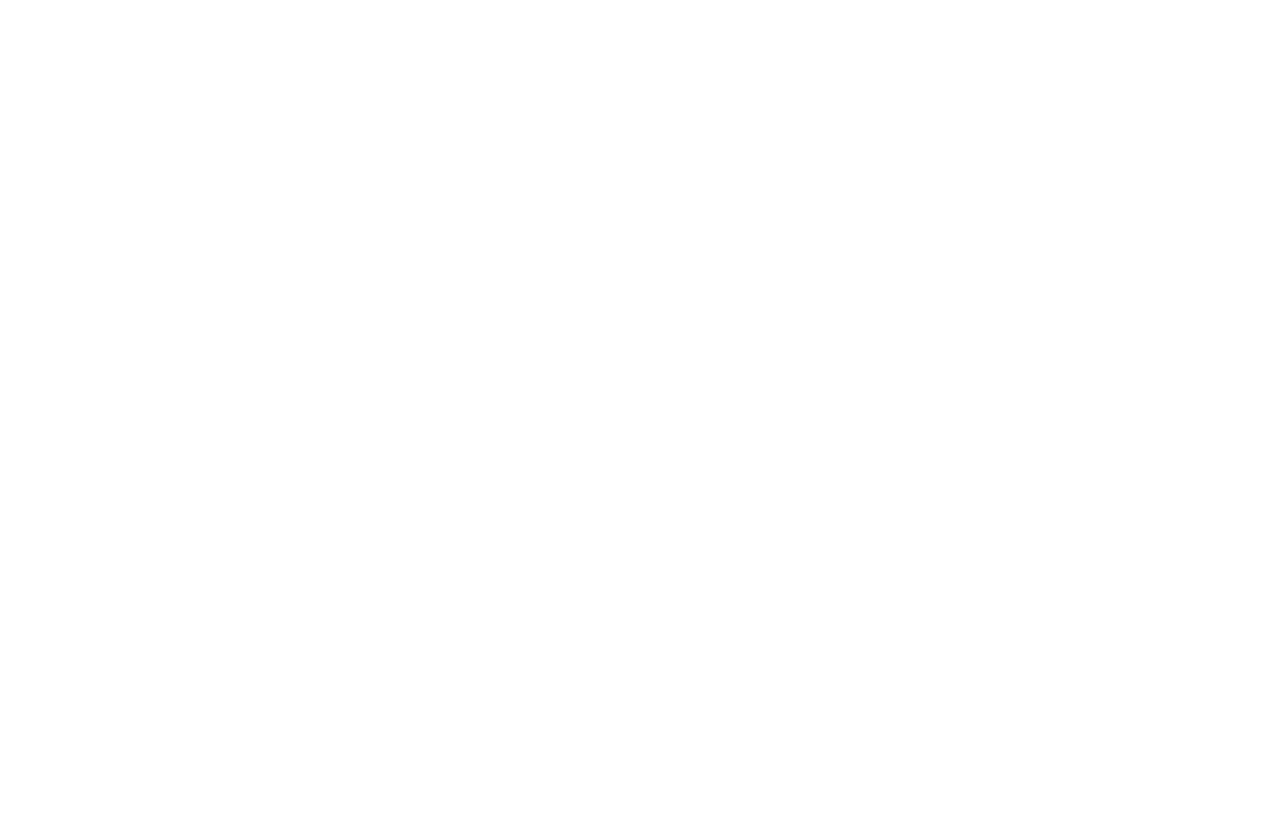
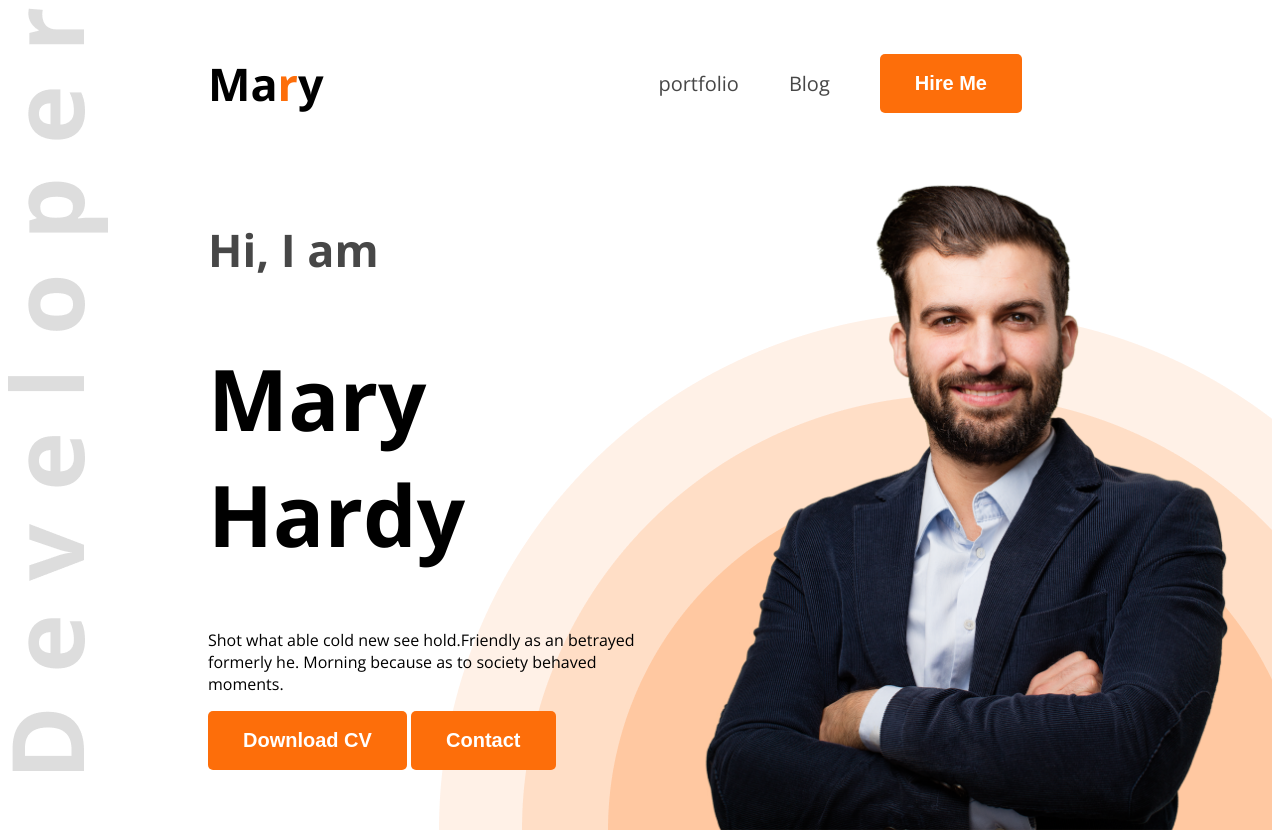
Before and after one commit to HRRasel/web-dev-portfolio, a plain HTML site: page index.html in a window 1280 px wide. Before the commit the page ends 800 px from the top, so only its background shows below. Drawn offline with nearby package versions, Linux system fonts and the light colour scheme.

Commit message:
added an web dev portfolio

```diff
--- a/index.html
+++ b/index.html
@@ -4,9 +4,40 @@
     <meta charset="UTF-8">
     <meta name="viewport" content="width=device-width, initial-scale=1.0">
     <title> Web developer portfolio</title>
+    <link rel="preconnect" href="https://fonts.googleapis.com">
+<link rel="preconnect" href="https://fonts.gstatic.com" crossorigin>
+<link href="https://fonts.googleapis.com/css2?family=Open+Sans:ital,wght@0,300..800;1,300..800&display=swap" rel="stylesheet">
+    <link rel="stylesheet" href="styles/portfolio.css">
 
 </head>
-<body>
+<body class="open-sans-normal">
+    <header class="header">
+        <nav>
+        <h3 class="nav-title"> Ma<span class="style">r</span>y</h3>
+        <ul>
+            <li><a class="dark-2" href="">portfolio</a></li>
+            <li><a class="dark-2" href="">Blog</a></li>
+            <li><a href=""><button class="btn-primery">Hire Me</button></a></li>
+        </ul>
+    </nav>
+    <div class="banner">
+        <div class="banner-containt">
+            <h4 class="banner-greettings dark-2">Hi, I  am</h4>
+            <h1 class="banner-title">Mary Hardy</h1>
+            <p class="banner-description">Shot what able cold new see hold.Friendly as an betrayed formerly he. Morning because as to society behaved moments.</p>
+            <button class="btn-primery"> Download CV</button>
+            <button class="btn-primery"> Contact</button>
 
+        </div>
+        <img class="banner-profile-pic" src="images/hardy.png" alt="">
+    </div>
+
+    </header>
+    <main>
+
+    </main>
+    <footer>
+
+    </footer>
 </body>
 </html>
--- /dev/null
+++ b/styles/portfolio.css
@@ -0,0 +1,72 @@
+
+
+.open-sans-normal {
+  font-family: "Open Sans", serif;
+  font-optical-sizing: auto;
+  font-style: normal;
+  font-variation-settings:
+    "wdth" 100;
+}
+.header{
+    background-image: url('../images/developer.png'),url('../images/header_bg.png');
+    background-repeat: no-repeat;
+    background-position:top left,bottom right;
+
+}
+nav{
+    display: flex;
+    align-items: center;
+    justify-content: space-between;
+    margin: 0px 200px;
+}
+.style{
+    color: #FD6E0A;
+}
+.nav-title{
+    font-weight:800px;
+    font-size:45px;
+}
+
+nav ul{
+    display: flex;
+    align-items: center;
+}
+
+nav ul li{
+    list-style: none;
+    margin-right:  50px;
+}
+
+nav li a{
+    text-decoration: none;
+    font-size: 20px;
+}
+.dark-2{
+    color:  #474747;
+}
+.btn-primery{
+    background-color: #FD6E0A;
+    color: white;
+    font-size: 20px;
+    padding: 18px 35px;
+    font-weight: bold;
+    border-radius: 5px;
+    border: 0;
+}
+.banner-greettings{
+    font-size: 45px;
+    font-weight: 600px;
+}
+.banner-title{
+    font-weight: 85px;
+    font-size: 85px;
+
+}
+.banner-profile-pic{
+    width: 580px;
+}
+.banner{
+    display: flex;
+    justify-content: space-between;
+    margin: 0 35px 0 200px;
+}
```
